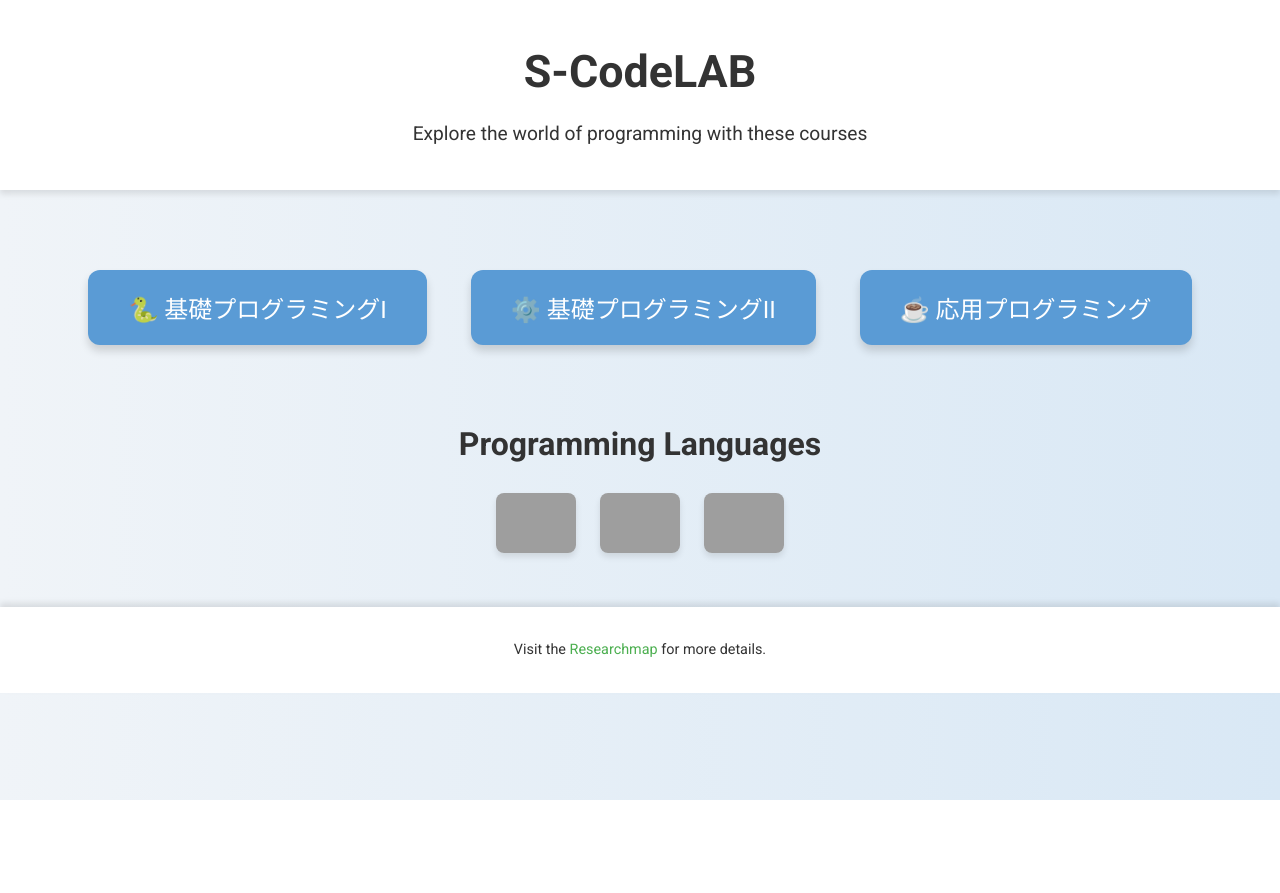
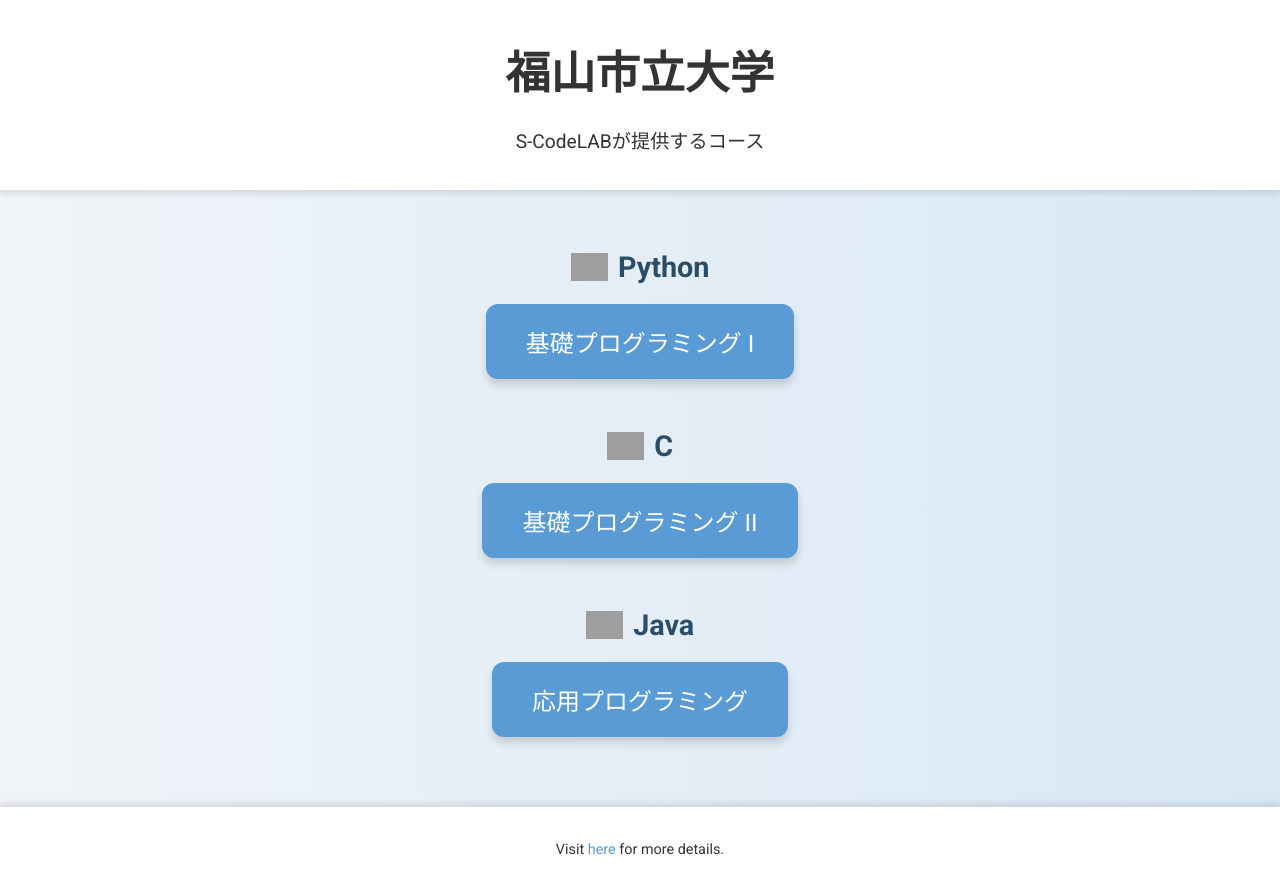
Before and after one commit to soethandaraung395/soethandaraung395.github.io, a plain HTML site: page index.html in a window 1280 px wide. Before the commit the page ends 800 px from the top, so only its background shows below. Drawn offline with Linux system fonts and the light colour scheme; grey boxes are pictures that could not be loaded.

Commit message:
Modify first manin page

```diff
--- a/index.html
+++ b/index.html
@@ -1,5 +1,5 @@
 <!DOCTYPE html>
-<html lang="en">
+<html lang="ja">
 <head>
     <meta charset="UTF-8">
     <meta name="viewport" content="width=device-width, initial-scale=1.0">
@@ -11,76 +11,89 @@
             font-family: 'Roboto', sans-serif;
             margin: 0;
             padding: 0;
-                background: linear-gradient(to right, #f0f4f8, #d9e8f5); /* Light gradient background */
-                color: #333; /* Darker text for contrast */
+            background: linear-gradient(to right, #f0f4f8, #d9e8f5);
+            color: #333;
             text-align: center;
         }
+
         header {
             display: flex;
             flex-direction: column;
             justify-content: center;
             align-items: center;
-                height: 150px; /* Adjust height as needed */
+            height: 150px;
             padding: 20px;
-                background-color: #ffffff; /* Light header background */
-                box-shadow: 0 4px 6px rgba(0, 0, 0, 0.1); /* Softer shadow */
-                color: #333; /* Darker text for readability */
+            background-color: #ffffff;
+            box-shadow: 0 4px 6px rgba(0, 0, 0, 0.1);
+            color: #333;
         }
+
         header h1 {
             font-size: 2.8em;
             margin: 0;
         }
+
         header p {
             font-size: 1.2em;
             margin: 5px 0 0;
         }
 
         .btn-container {
-                margin: 60px 0; /* Add more spacing around the buttons */
+            margin: 60px 0;
         }
+
+        .course {
+            margin-bottom: 40px;
+        }
+
+        .course-lang {
+            font-size: 1.8em;
+            margin-bottom: 10px;
+            color: #2a4d69;
+            font-weight: 700;
+            display: flex;
+            align-items: center;
+            justify-content: center;
+            gap: 10px;
+        }
+
+        .course-logo-icon {
+            height: 28px;
+            vertical-align: middle;
+        }
+
         .btn {
             display: inline-block;
-                margin: 20px; /* Increase spacing between buttons */
-                padding: 20px 40px; /* Increase padding for larger buttons */
+            margin: 10px;
+            padding: 20px 40px;
             text-decoration: none;
-                background-color: #5A9BD5; /* Green button */
+            background-color: #5A9BD5;
             color: white;
-                font-size: 1.5em; /* Increase font size for better visibility */
-                border-radius: 12px; /* Slightly rounder corners */
+            font-size: 1.5em;
+            border-radius: 12px;
             transition: transform 0.3s ease, background-color 0.3s ease;
-                box-shadow: 0 6px 8px rgba(0, 0, 0, 0.15); /* Slightly larger shadow */
+            box-shadow: 0 6px 8px rgba(0, 0, 0, 0.15);
         }
+
         .btn:hover {
             background-color: #3E7BBE;
-                transform: translateY(-8px); /* More pronounced hover effect */
+            transform: translateY(-8px);
         }
-            .logos {
-                margin: 40px 0;
-            }
-            .logos h2 {
-                font-size: 2em;
-                margin-bottom: 20px;
-                color: #333; /* Darker text for readability */
-            }
-            .logos img {
-                margin: 10px;
-                width: 80px;
-                height: auto;
-                border-radius: 8px;
-                box-shadow: 0 4px 6px rgba(0, 0, 0, 0.1); /* Softer shadow */
-            }
+
         footer {
             margin-top: 40px;
             padding: 20px;
-                background-color: #ffffff; /* Light footer background */
+            background-color: #ffffff;
             font-size: 0.9em;
-                color: #333; /* Darker text for readability */
-                box-shadow: 0 -4px 6px rgba(0, 0, 0, 0.1); /* Footer shadow */
+            color: #333;
+            box-shadow: 0 -4px 6px rgba(0, 0, 0, 0.1);
         }
+
         footer a {
-                color: #4CAF50;
+            color: #5A9BD5;
             text-decoration: none;
         }
+
         footer a:hover {
             text-decoration: underline;
         }
@@ -88,32 +101,36 @@
 </head>
 <body>
     <header>
-        <!-- <h1>Soe Thandar Aung - Programming Syllabus</h1> -->
-        <h1>S-CodeLAB</h1><br>
-        <p>Explore the world of programming with these courses</p>
+        <h1>福山市立大学</h1><br>
+        <p>S-CodeLABが提供するコース</p>
     </header>
 
-    <!-- <div class="btn-container">
-        <a href="/syllabus1/" class="btn">🐍 基礎プログラミングI</a>
-        <a href="/syllabus2/" class="btn">⚙️ 基礎プログラミングII</a>
-        <a href="/syllabus3/" class="btn">☕ 応用プログラミング</a>
-    </div> -->
-
     <div class="btn-container">
-        <a href="login.html?redirect=/syllabus1/" class="btn">🐍 基礎プログラミングI</a>
-        <a href="login.html?redirect=/syllabus2/" class="btn">⚙️ 基礎プログラミングII</a>
-        <a href="login.html?redirect=/syllabus3/" class="btn">☕ 応用プログラミング</a>
+        <div class="course">
+            <h2 class="course-lang">
+                <img src="https://upload.wikimedia.org/wikipedia/commons/c/c3/Python-logo-notext.svg" alt="Python Logo" class="course-logo-icon">
+                Python
+            </h2>
+            <a href="login.html?redirect=/syllabus1/" class="btn">基礎プログラミング I</a>
         </div>
-
-    <div class="logos">
-        <h2>Programming Languages</h2>
-        <img src="https://upload.wikimedia.org/wikipedia/commons/c/c3/Python-logo-notext.svg" alt="Python Logo">
-        <img src="https://upload.wikimedia.org/wikipedia/commons/1/19/C_Logo.png" alt="C Logo">
-        <img src="https://upload.wikimedia.org/wikipedia/en/3/30/Java_programming_language_logo.svg" alt="Java Logo">
+        <div class="course">
+            <h2 class="course-lang">
+                <img src="https://upload.wikimedia.org/wikipedia/commons/1/19/C_Logo.png" alt="C Logo" class="course-logo-icon">
+                C
+            </h2>
+            <a href="login.html?redirect=/syllabus2/" class="btn">基礎プログラミング II</a>
+        </div>
+        <div class="course">
+            <h2 class="course-lang">
+                <img src="https://www.vectorlogo.zone/logos/java/java-icon.svg" alt="Java Logo" class="course-logo-icon" />
+                Java
+            </h2>
+            <a href="login.html?redirect=/syllabus3/" class="btn">応用プログラミング</a>
+        </div>
     </div>
 
     <footer>
-        <p>Visit the <a href="https://researchmap.jp/soethandar" target="_blank">Researchmap</a> for more details.</p>
+        <p>Visit <a href="https://www.fcu.ac.jp/index.html" target="_blank">here</a> for more details.</p>
     </footer>
 </body>
 </html>
```
Lines whose indentation alone changed are shown as unchanged.
